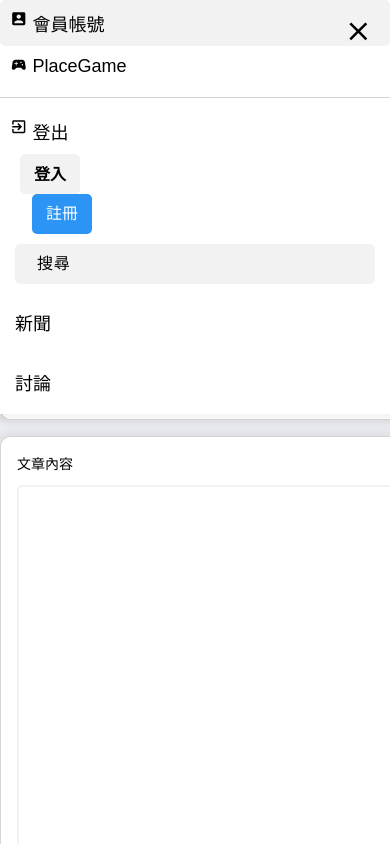
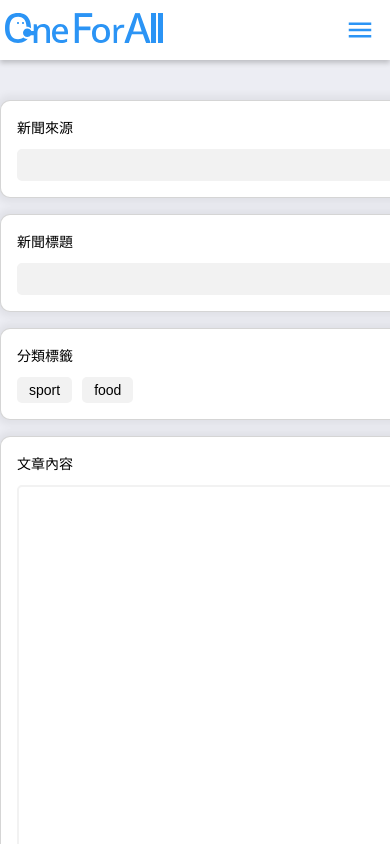
Before and after one commit to shuan86/oneforall-frontend, a React app: page /#/publisher in a window 390 px wide. Shown: the top 844 px of the page. Built offline with nearby package versions, Linux system fonts and the light colour scheme.

Commit message:
RWD edit

```diff
--- a/src/components/Member/MemberCard.js
+++ b/src/components/Member/MemberCard.js
@@ -103,7 +103,7 @@ const VistorRight = ({ isPublisher, isReviewer, onClickChangeMemberStatus, EnumM
         <div className="missionBtn">
           {/* <button>我要發文</button> */}
           <button onClick={() => onClickChangeMemberStatus(EnumMemberStatus.publisher)}>
-            我要發文
+            我要發文討論
           </button>
         </div>
         {!isReviewer ? <ApplyReviewerDialog /> : null}
@@ -182,7 +182,7 @@ const AuthorRight = () => {
           <p>128</p>
         </div>
         <div className={"missionBtn"}>
-          <button>我要上傳文章</button>
+          <button>我要發表新聞</button>
         </div>
       </div>
       <div className={"memberInform"}>
--- a/src/components/Nav/NavBar.js
+++ b/src/components/Nav/NavBar.js
@@ -10,6 +10,7 @@ import AccountBoxIcon from "@material-ui/icons/AccountBox";
 import ExitToAppIcon from "@material-ui/icons/ExitToApp";
 import SportsEsportsIcon from "@material-ui/icons/SportsEsports";
 import CloseOutlinedIcon from "@material-ui/icons/CloseOutlined";
+import MenuIcon from '@material-ui/icons/Menu';
 
 import {
   initialMember,
@@ -24,7 +25,12 @@ import { ILocalStorage } from "../../interfaces/IMember";
 const NavBar = () => {
   const history = useHistory();
   const dispatch = useDispatch();
+  const [offsetWid, setOffsetWid] = useState(0);
+  const [phoneNavFlag, setPhoneNavFlag] = useState(false);
+
+  // var offsetWid = document.documentElement.clientWidth; //視窗寬度
   const onChangeRouter = (router) => {
+    setPhoneNavFlag(false);
     history.push(router);
   };
   useEffect(() => {
@@ -60,7 +66,13 @@ const NavBar = () => {
     dispatch(updateLoginStatusData);
     dispatch(memberData);
     dispatch(memberStatusData);
-  }, []);
+    setOffsetWid(document.documentElement.clientWidth)
+    window.addEventListener('resize', e => {setOffsetWid(document.documentElement.clientWidth)});//註冊偵測寬度改變
+    console.log(offsetWid);
+    return(
+      window.removeEventListener('resize', e => {setOffsetWid(document.documentElement.clientWidth)})//移除偵測寬度改變
+    )
+  }, [offsetWid]);
 
   const loginStatus = useSelector((s) => s.loginStatus);
   const account = useSelector((s) => s.member.account);
@@ -79,10 +91,13 @@ const NavBar = () => {
   };
 
   const onClickMemberListFlag = () => {
-    var offsetWid = document.documentElement.clientWidth;
-    if(offsetWid < 800) return
+    if(offsetWid < 810) return
     dispatch(setMemberListFlag());
   };
+
+  const onClickPhoneNavFlag = () => {
+    setPhoneNavFlag(!phoneNavFlag)
+  }
   const onClickPixelGamePage = () => {
     history.push("/pixelGame");
   };
@@ -99,9 +114,10 @@ const NavBar = () => {
               onClick={() => onChangeRouter("/")}
             />
           </div>
-          <div className="hambergurButton"></div>
-          <div className="responsiveNav">
-            <div className="closeNavButton" onClick={()=>console.log('click')}><CloseOutlinedIcon fontSize='large'/></div>
+          <div className={offsetWid < 810 ? "hambergurButton" : "none"} onClick={onClickPhoneNavFlag}><MenuIcon /></div>
+          {/* <div className={phoneNavFlag ? "responsiveNav" : "none"}> */}
+          <div className={offsetWid < 810 && !phoneNavFlag? "none" : "responsiveNav"}>
+            <div className="closeNavButton" onClick={onClickPhoneNavFlag}><CloseOutlinedIcon fontSize='large'/></div>
             <div className="linkList">
               <div>新聞</div>
               <div>討論</div>
@@ -161,7 +177,7 @@ const NavBar = () => {
                   <ExitToAppIcon fontSize="small" />
                   <div className="memberListItemTitle">登出</div>
                 </div>
-                <div className="fakeDiv" onClick={onClickMemberListFlag}></div>
+                <div className={offsetWid < 810 ? "none" : "fakeDiv"} onClick={onClickMemberListFlag}></div>
               </div>
               <div
                 className={`${
--- a/src/public/css/EnrollPage.css
+++ b/src/public/css/EnrollPage.css
@@ -82,3 +82,9 @@
 #publicKey {
     font-size: 12px;
 }
+
+@media screen and (max-width: 810px) {
+    .enrollInfo {
+        width: 100%;
+    }
+}
--- a/src/public/css/MemberCard.css
+++ b/src/public/css/MemberCard.css
@@ -343,3 +343,13 @@
     background-color: var(--gray);
     border-radius: 5px;
 }
+
+@media screen and (max-width: 810px) {
+    .memberContainer {
+        flex-direction: column;
+    }
+
+    .infoContent>p {
+        font-size: 14px;
+    }
+}
--- a/src/public/css/NavBar.css
+++ b/src/public/css/NavBar.css
@@ -32,6 +32,7 @@
     font-size: 18px;
     margin-left: 30px;
     cursor: pointer;
+    border-radius: 5px;
 }
 
 .linkList div:not(:first-child) {
@@ -159,7 +160,7 @@
     line-height: 40px;
 }
 
-.navUserInfo:hover .navUserInfoID {
+/* .navUserInfo:hover .navUserInfoID {
     background-color: var(--light-gray);
     border-radius: 5px;
 }
@@ -167,7 +168,7 @@
 .navUserInfo:active .navUserInfoID {
     background-color: var(--gray);
     border-radius: 5px;
-}
+} */
 
 .navUserInfoPhoto {
     width: 40px;
@@ -241,12 +242,13 @@
 }
 
 
-@media screen and (max-width: 800px) {
+@media screen and (max-width: 810px) {
     .responsiveNav {
         position: absolute;
         background-color: #fff;
         top: 0px;
         left: 0;
+        padding: 10px 0;
         z-index: 1500;
         width: 100vw;
         flex-direction: column-reverse;
@@ -255,11 +257,11 @@
 
     .navContent {
         justify-content: space-between;
-        padding: 5px 0;
+        padding: 5px;
     }
 
     .navFeature {
-        flex-direction: column-reverse;
+        flex-direction: column;
         width: 100%;
     }
 
@@ -269,6 +271,31 @@
         align-items: center;
         padding-left: 15px;
         box-sizing: border-box;
+        display: none;
+    }
+
+    .signupButton,
+    .signinButton {
+        font-size: 18px;
+        width: 100%;
+        text-align: start;
+        padding-left: 15px;
+        height: 60px;
+        margin-left: 0;
+        color: var(--black);
+        background-color: var(--white);
+        transition: none;
+        border-radius: 5px;
+        border: 0;
+    }
+
+    .signinButton {
+        color: var(--deep-blue);
+    }
+
+    .signupButton:hover,
+    .signinButton:hover {
+        background-color: var(--light-gray);
     }
 
     .rankingTable {
@@ -282,6 +309,7 @@
     .navUserInfoID {
         font-size: 1.25rem;
         padding: 0;
+        margin-left: 0;
     }
 
     .searchBarContainer {
@@ -295,7 +323,7 @@
     }
 
     .searchBar {
-        width: 100%;
+        width: 80%;
         border-radius: 5px;
     }
 
@@ -314,16 +342,29 @@
     }
 
     .hambergurButton {
-        width: 50px;
-        height: 50px;
-        background-color: green;
+        width: 30px;
+        height: 30px;
+        padding: 10px;
+        /* background-color: green; */
+    }
+
+    .hambergurButton svg {
+        width: 100%;
+        height: 100%;
+        color: var(--navy-blue);
+    }
+
+    .hambergurButton:active svg {
+        background-color: var(--light-gray);
+        border-radius: 5px;
+        transform: scale(.9, .9);
     }
 
     .closeNavButton {
         display: inline-block;
         position: absolute;
         right: 16px;
-        top: 16px;
+        top: 25px;
         z-index: 10;
         border-radius: 5px;
     }
@@ -331,6 +372,7 @@
     .closeNavButton:active svg {
         background-color: var(--light-gray);
         border-radius: 5px;
+        transform: scale(.8, .8);
     }
 
     .memberList {
@@ -346,6 +388,12 @@
         display: block !important;
     }
 
+    .memberListItem {
+        padding: 17.5px 0;
+        padding-left: 15px;
+        align-items: center;
+    }
+
     .memberListItemTitle {
         font-size: 18px;
     }
--- a/src/public/css/NewsCard.css
+++ b/src/public/css/NewsCard.css
@@ -475,7 +475,7 @@
   display: block;
 }
 
-@media screen and (max-width: 800px) {
+@media screen and (max-width: 810px) {
   .card {
     margin-right: 0;
     margin-left: 0;
--- a/src/public/css/PixelGamePage.css
+++ b/src/public/css/PixelGamePage.css
@@ -13,6 +13,7 @@
   padding: 15px;
   padding-bottom: 10px;
   box-shadow: var(--black-alpha-05) 0 0 7px 5px;
+  box-sizing: border-box;
 }
 
 .colorCountDown .circle-picker {
--- a/src/public/css/RankingTable.css
+++ b/src/public/css/RankingTable.css
@@ -14,7 +14,7 @@
     padding-bottom: 16px;
 }
 
-@media screen and (max-width: 800px) {
+@media screen and (max-width: 810px) {
     .rankingTable {
         display: none;
     }
--- a/src/public/css/common.css
+++ b/src/public/css/common.css
@@ -9,9 +9,13 @@
     font-size: 16px;
 }
 
-@media screen and (max-width: 800px) {
+@media screen and (max-width: 810px) {
     * {
         font-size: 14px;
+    }
+
+    .container {
+        padding: 0 !important;
     }
 }
 
@@ -96,9 +100,3 @@ body::-webkit-scrollbar {
     /* Microsoft Edge */
     color: var(--black);
 }
-
-@media screen and (max-width: 800px) {
-    .container {
-        padding: 0 !important;
-    }
-}
```
